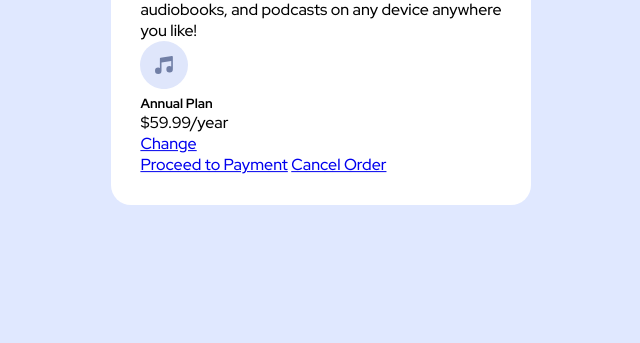
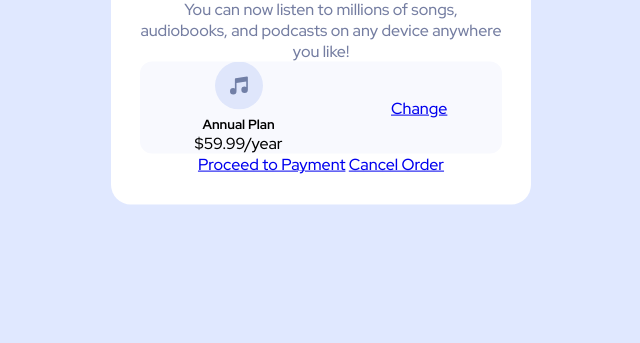
Before and after one commit to AyaGaafar95/Frontend-Mentor---callenge01, a plain HTML site: page index.html in a window 1280 px wide. Shown: the part 457-800 px from the top of the page, without its empty margins (319-959 px from the left). Drawn offline with Linux system fonts and the light colour scheme.

Commit message:
more styling

```diff
--- a/style.css
+++ b/style.css
@@ -32,9 +32,21 @@ body {
 }
 .text-content {
   padding: 7%;
+  text-align: center;
 }
 .title {
   color: hsl(223, 47%, 23%);
   font-weight: 900;
+  margin-bottom: 20px;
   font-size: 2em;
 }
+.text-content p.subtitle {
+  color: #747da1;
+}
+.midle-Box {
+  background-color: #f8f9fe;
+  border-radius: 12px;
+  display: flex;
+  align-items: center;
+  justify-content: space-around;
+}
```
